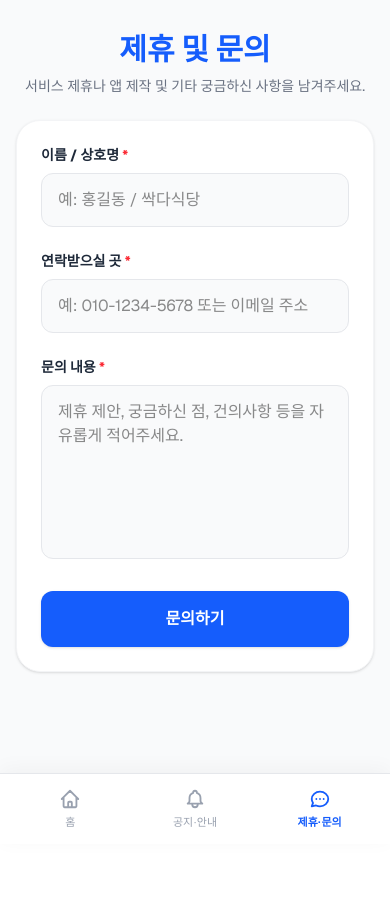
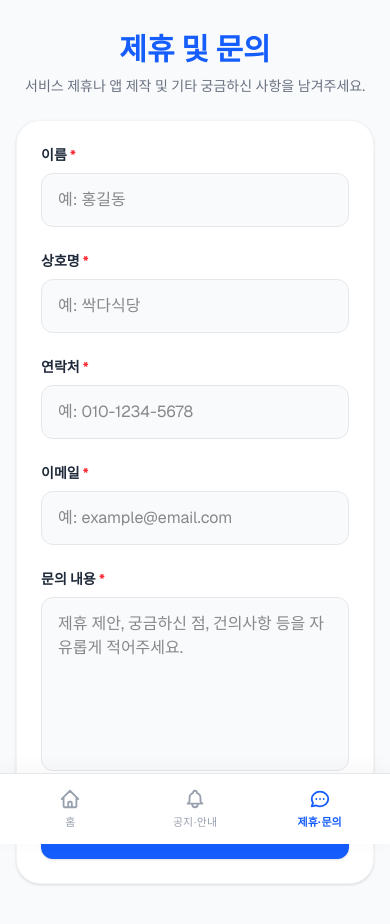
Before and after one commit to hannune-s/ssakdamoa, a Next.js app: page /inquiry in a window 390 px wide. Shown: the top 924 px of the page. Before the commit the page ends 844 px from the top, so only its background shows below. Built offline with nearby package versions, Linux system fonts and the light colour scheme; no server answers.

Commit message:
feat: expand inquiry form fields to include name, company, phone, and email and handle DB insert errors gracefully

```diff
--- a/src/app/admin/inquiries/page.tsx
+++ b/src/app/admin/inquiries/page.tsx
@@ -5,7 +5,9 @@ import { fetchAdminInquiries, deleteAdminInquiry } from '../actions';
 interface Inquiry {
   id: string;
   name: string;
-  contact: string;
+  company: string;
+  phone: string;
+  email: string;
   message: string;
   created_at: string;
 }
@@ -69,31 +71,38 @@ export default function AdminInquiries() {
 
       <div className="bg-white rounded-2xl shadow-sm border border-gray-100 overflow-hidden">
         <div className="overflow-x-auto">
-          <table className="w-full min-w-[700px] text-left border-collapse">
+          <table className="w-full min-w-[900px] text-left border-collapse">
             <thead>
               <tr className="bg-gray-50 text-gray-500 text-sm">
-                <th className="px-6 py-4 font-semibold w-1/6">작성일시</th>
-                <th className="px-6 py-4 font-semibold w-1/6">이름/상호명</th>
-                <th className="px-6 py-4 font-semibold w-1/5">연락처</th>
+                <th className="px-6 py-4 font-semibold w-40">작성일시</th>
+                <th className="px-6 py-4 font-semibold w-32">이름</th>
+                <th className="px-6 py-4 font-semibold w-32">상호명</th>
+                <th className="px-6 py-4 font-semibold w-40">연락처/이메일</th>
                 <th className="px-6 py-4 font-semibold">문의 내용</th>
-                <th className="px-6 py-4 font-semibold w-24 text-center">관리</th>
+                <th className="px-6 py-4 font-semibold w-20 text-center">관리</th>
               </tr>
             </thead>
             <tbody className="text-sm">
               {loading ? (
                 <tr>
-                  <td colSpan={5} className="px-6 py-12 text-center text-gray-400">불러오는 중...</td>
+                  <td colSpan={6} className="px-6 py-12 text-center text-gray-400">불러오는 중...</td>
                 </tr>
               ) : inquiries.map((item) => (
                 <tr key={item.id} className="border-t border-gray-100 hover:bg-gray-50 transition-colors">
-                  <td className="px-6 py-4 text-gray-500">
+                  <td className="px-6 py-4 text-gray-500 text-xs">
                     {new Date(item.created_at).toLocaleString('ko-KR')}
                   </td>
                   <td className="px-6 py-4 font-bold text-gray-800">
                     {item.name}
                   </td>
-                  <td className="px-6 py-4 text-blue-600 font-medium">
-                    {item.contact}
+                  <td className="px-6 py-4 text-gray-700">
+                    {item.company}
+                  </td>
+                  <td className="px-6 py-4">
+                    <div className="flex flex-col gap-1">
+                      <span className="text-blue-600 font-medium whitespace-nowrap">{item.phone}</span>
+                      <span className="text-gray-500 text-xs whitespace-nowrap">{item.email}</span>
+                    </div>
                   </td>
                   <td className="px-6 py-4 text-gray-700 whitespace-pre-wrap leading-relaxed">
                     {item.message}
@@ -110,7 +119,7 @@ export default function AdminInquiries() {
               ))}
               {!loading && inquiries.length === 0 && (
                 <tr>
-                  <td colSpan={5} className="px-6 py-12 text-center text-gray-400">접수된 제휴·문의 내역이 없습니다.</td>
+                  <td colSpan={6} className="px-6 py-12 text-center text-gray-400">접수된 제휴·문의 내역이 없습니다.</td>
                 </tr>
               )}
             </tbody>
--- a/src/app/inquiry/page.tsx
+++ b/src/app/inquiry/page.tsx
@@ -3,20 +3,26 @@ import { useState } from 'react';
 import { supabase } from '@/lib/supabase';
 
 export default function InquiryPage() {
-  const [formData, setFormData] = useState({ name: '', contact: '', message: '' });
+  const [formData, setFormData] = useState({ name: '', company: '', phone: '', email: '', message: '' });
   const [loading, setLoading] = useState(false);
   const [submitted, setSubmitted] = useState(false);
+  const [errorMsg, setErrorMsg] = useState('');
 
   const handleSubmit = async (e: React.FormEvent) => {
     e.preventDefault();
     setLoading(true);
+    setErrorMsg('');
 
     try {
       const { error } = await supabase.from('ssakdamoa_inquiries').insert([formData]);
-      if (error) throw error;
+      if (error) {
+        console.error('Insert error:', error);
+        throw error;
+      }
       setSubmitted(true);
-    } catch (err) {
-      alert('접수 중 오류가 발생했습니다. 잠시 후 다시 시도해주세요.');
+    } catch (err: any) {
+      console.error(err);
+      setErrorMsg('전송 중 오류가 발생했습니다. 관리자에게 DB 설정을 확인해달라고 요청해주세요. (에러코드: 401/403)');
     } finally {
       setLoading(false);
     }
@@ -52,12 +58,19 @@ export default function InquiryPage() {
       <div className="w-full max-w-2xl bg-white p-6 md:p-8 rounded-3xl shadow-sm border border-gray-100">
         <form onSubmit={handleSubmit} className="flex flex-col gap-6">
 
+          {errorMsg && (
+            <div className="bg-red-50 text-red-600 p-4 rounded-xl text-sm font-bold border border-red-100">
+              ⚠️ {errorMsg}
+            </div>
+          )}
+
+          <div className="grid grid-cols-1 md:grid-cols-2 gap-6">
             <div className="flex flex-col gap-2">
-            <label className="text-sm font-bold text-gray-800">이름 / 상호명 <span className="text-red-500">*</span></label>
+              <label className="text-sm font-bold text-gray-800">이름 <span className="text-red-500">*</span></label>
               <input
                 type="text"
                 required
-              placeholder="예: 홍길동 / 싹다식당"
+                placeholder="예: 홍길동"
                 value={formData.name}
                 onChange={e => setFormData({...formData, name: e.target.value})}
                 className="w-full bg-gray-50 border border-gray-200 rounded-xl px-4 py-3.5 focus:outline-none focus:ring-2 focus:ring-blue-500 transition-shadow"
@@ -65,15 +78,42 @@ export default function InquiryPage() {
             </div>
 
             <div className="flex flex-col gap-2">
-            <label className="text-sm font-bold text-gray-800">연락받으실 곳 <span className="text-red-500">*</span></label>
+              <label className="text-sm font-bold text-gray-800">상호명 <span className="text-red-500">*</span></label>
               <input
                 type="text"
                 required
-              placeholder="예: 010-1234-5678 또는 이메일 주소"
-              value={formData.contact}
-              onChange={e => setFormData({...formData, contact: e.target.value})}
+                placeholder="예: 싹다식당"
+                value={formData.company}
+                onChange={e => setFormData({...formData, company: e.target.value})}
                 className="w-full bg-gray-50 border border-gray-200 rounded-xl px-4 py-3.5 focus:outline-none focus:ring-2 focus:ring-blue-500 transition-shadow"
               />
+            </div>
+          </div>
+
+          <div className="grid grid-cols-1 md:grid-cols-2 gap-6">
+            <div className="flex flex-col gap-2">
+              <label className="text-sm font-bold text-gray-800">연락처 <span className="text-red-500">*</span></label>
+              <input
+                type="tel"
+                required
+                placeholder="예: 010-1234-5678"
+                value={formData.phone}
+                onChange={e => setFormData({...formData, phone: e.target.value})}
+                className="w-full bg-gray-50 border border-gray-200 rounded-xl px-4 py-3.5 focus:outline-none focus:ring-2 focus:ring-blue-500 transition-shadow"
+              />
+            </div>
+
+            <div className="flex flex-col gap-2">
+              <label className="text-sm font-bold text-gray-800">이메일 <span className="text-red-500">*</span></label>
+              <input
+                type="email"
+                required
+                placeholder="예: example@email.com"
+                value={formData.email}
+                onChange={e => setFormData({...formData, email: e.target.value})}
+                className="w-full bg-gray-50 border border-gray-200 rounded-xl px-4 py-3.5 focus:outline-none focus:ring-2 focus:ring-blue-500 transition-shadow"
+              />
+            </div>
           </div>
 
           <div className="flex flex-col gap-2">
@@ -93,7 +133,7 @@ export default function InquiryPage() {
             disabled={loading}
             className="w-full py-4 mt-2 bg-blue-600 hover:bg-blue-700 disabled:bg-blue-300 text-white font-bold rounded-xl transition-colors shadow-sm"
           >
-            {loading ? '전송 중...' : '문의하기'}
+            {loading ? '전송 중...' : '문의 접수하기'}
           </button>
         </form>
       </div>
```
Lines whose indentation alone changed are shown as unchanged.
